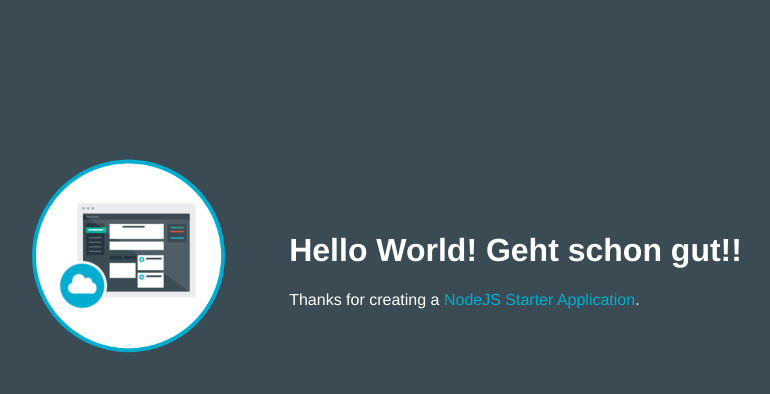
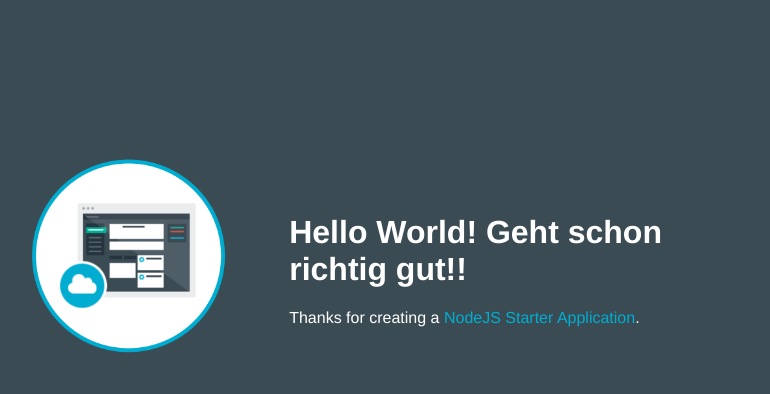
Before and after one commit to OliverLucht/DevOps-Sample-App-1-1473667554526, a website: page public/index.html in a window 1280 px wide. Shown: the whole page, without its empty margins (253-1023 px from the left). Drawn offline with Linux system fonts and the light colour scheme.

Commit message:
Update index.html

```diff
--- a/public/index.html
+++ b/public/index.html
@@ -16,7 +16,7 @@
           <img class = "newappIcon" src="images/newapp-icon.png">
         </td>
         <td>
-          <h1 id="message">Hello World! Geht schon gut!! </h1>
+          <h1 id="message">Hello World! Geht schon richtig gut!! </h1>
           <p class='description'></p> Thanks for creating a <span class = "blue">NodeJS Starter Application</span>.
         </td>
       </tr>
```
